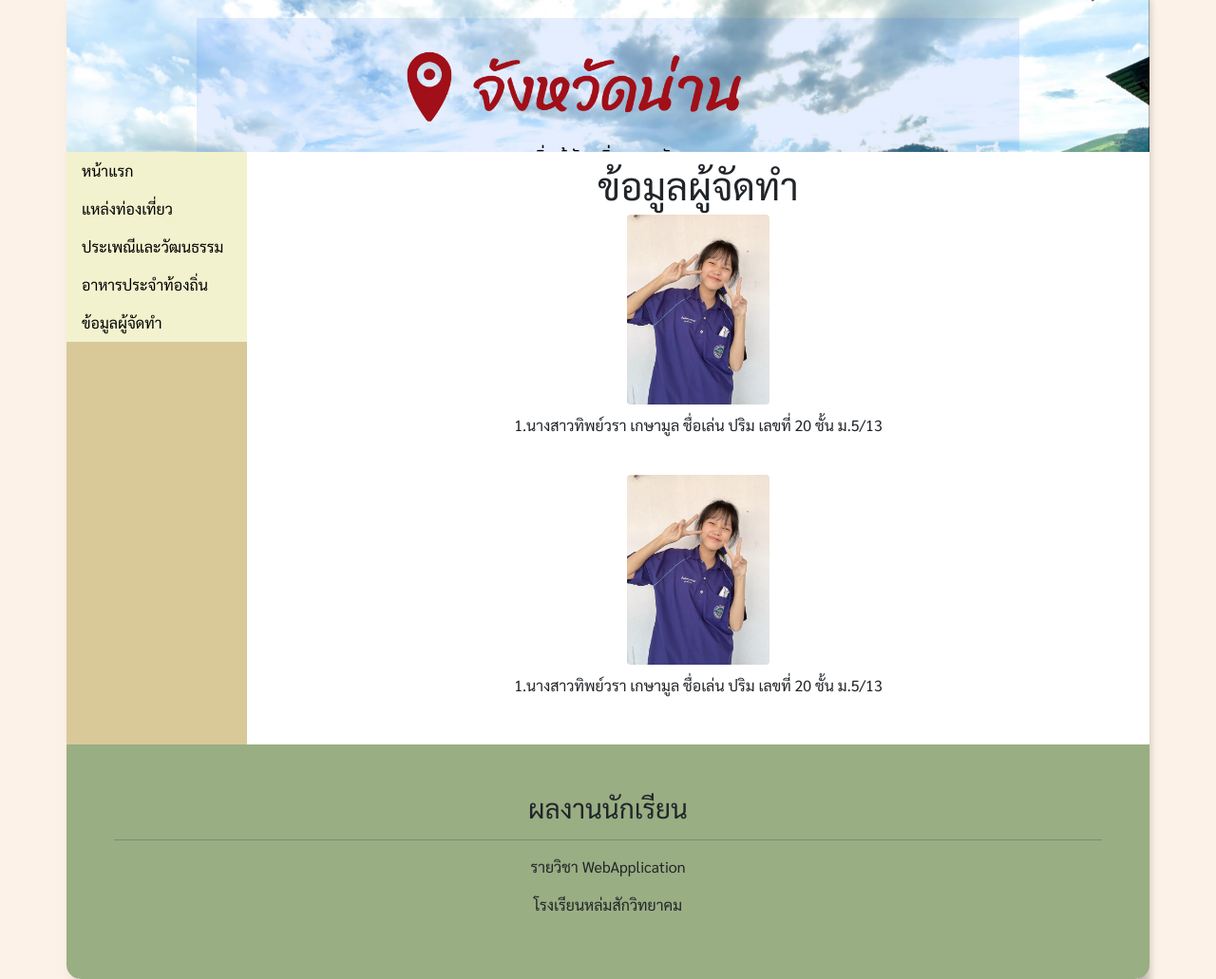
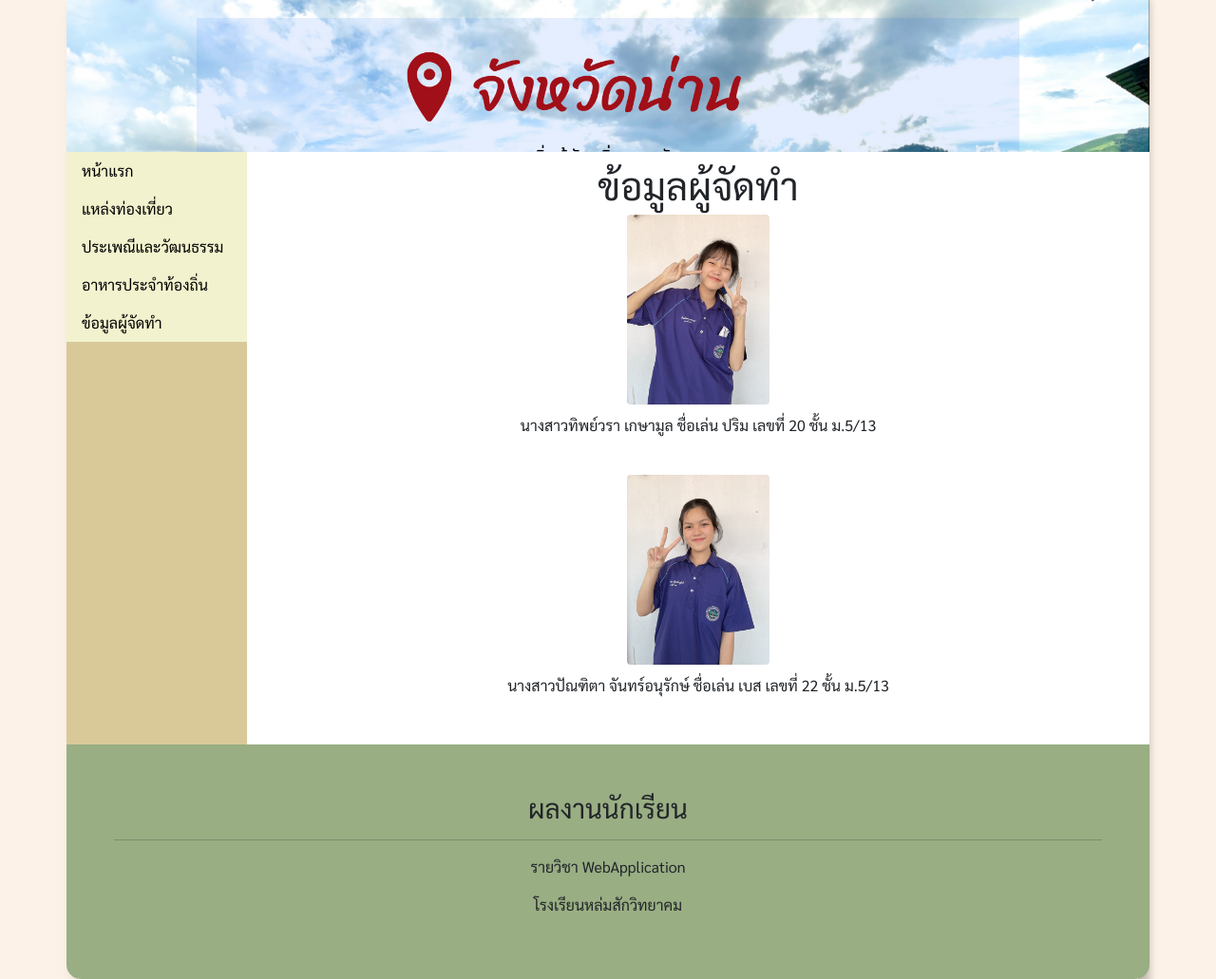
Before and after one commit to nonginjun/phpclassroom, a PHP site: page /page4.php in a window 1280 px wide. Shown: the whole page at 95% size. Run offline with PHP 8.4, Linux system fonts and the light colour scheme.

Commit message:
Update page4.php

```diff
--- a/page4.php
+++ b/page4.php
@@ -121,16 +121,17 @@
           <center><img width="150px" src="pm.jpg" class="img-fluid rounded"></center>
           <center>
           <p>
-        1.นางสาวทิพย์วรา เกษามูล  ชื่อเล่น ปริม
+        นางสาวทิพย์วรา เกษามูล  ชื่อเล่น ปริม
 เลขที่ 20 ชั้น ม.5/13
  </p>
              </center>
           <br>
-          <center><img width="150px" src="pm.jpg" class="img-fluid rounded"></center>
+          <center><img width="150px" src="bs.jpg" class="img-fluid rounded"></center>
           <center>
           <p>
-        1.นางสาวทิพย์วรา เกษามูล  ชื่อเล่น ปริม
-เลขที่ 20 ชั้น ม.5/13
+        นางสาวปัณฑิตา จันทร์อนุรักษ์  ชื่อเล่น เบส
+เลขที่ 22 ชั้น ม.5/13
+
  </p>
              </center>
           <br/>
```
